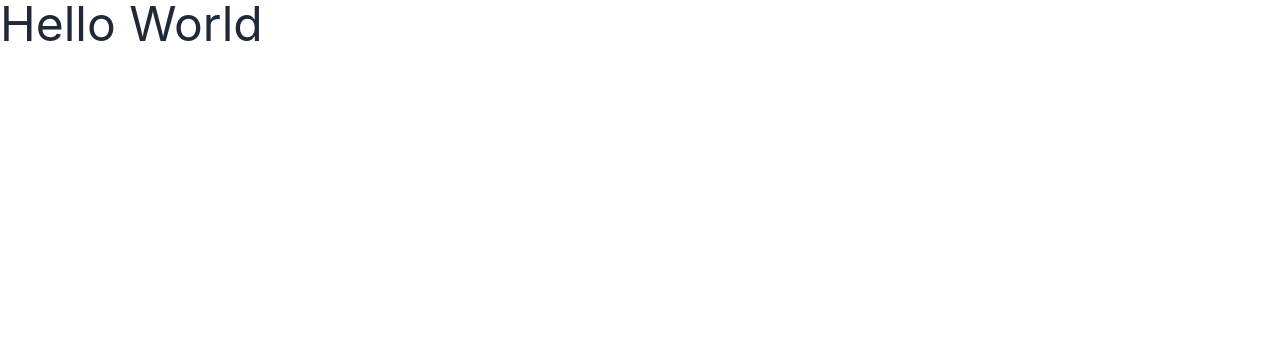
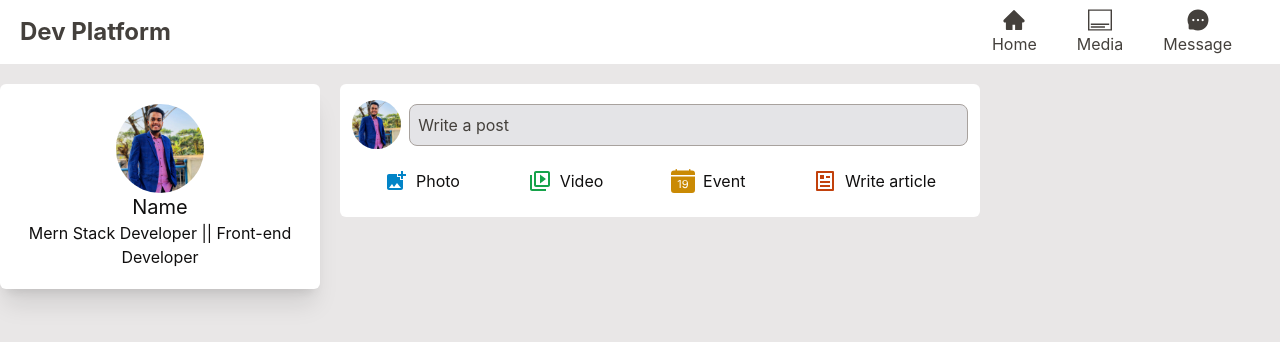
Before and after one commit to ifty17/dev-platform-client, a React (Create React App) app: page / in a window 1280 px wide. Shown: the top 342 px of the page. Built offline with nearby package versions, Linux system fonts and the light colour scheme.

Commit message:
added posting design

```diff
--- a/package.json
+++ b/package.json
@@ -9,6 +9,8 @@
     "daisyui": "^2.46.0",
     "react": "^18.2.0",
     "react-dom": "^18.2.0",
+    "react-icons": "^4.7.1",
+    "react-router-dom": "^6.6.1",
     "react-scripts": "5.0.1",
     "web-vitals": "^2.1.4"
   },
--- a/public/index.html
+++ b/public/index.html
@@ -1,5 +1,5 @@
 <!DOCTYPE html>
-<html lang="en">
+<html  data-theme="garden" lang="en">
   <head>
     <meta charset="utf-8" />
     <link rel="icon" href="%PUBLIC_URL%/favicon.ico" />
--- a/src/App.js
+++ b/src/App.js
@@ -1,10 +1,9 @@
-import logo from './logo.svg';
-import './App.css';
+import Home from "./pages/Home/Home/Home";
 
 function App() {
   return (
-    <div>
-      <h1 className='text-5xl'>Hello World</h1>
+    <div className="max-w-[1440px] mx-auto">
+      <Home></Home>
     </div>
   );
 }
--- /dev/null
+++ b/src/pages/Home/Home/Home.js
@@ -0,0 +1,14 @@
+import React from 'react';
+import Navbar from '../Navbar/Navbar';
+import Post from '../Post/Post';
+
+const Home = () => {
+    return (
+      <div>
+        <Navbar></Navbar>
+        <Post></Post>
+      </div>
+    );
+};
+
+export default Home;
--- /dev/null
+++ b/src/pages/Home/Navbar/Navbar.js
@@ -0,0 +1,92 @@
+import React from 'react';
+import { AiFillHome, AiFillMessage } from "react-icons/ai";
+import { TfiLayoutMediaOverlay } from "react-icons/tfi";
+
+const Navbar = () => {
+
+    const navItems = (
+      <React.Fragment>
+        <li className="flex flex-col justify-center items-center text-stone-700 hover:text-black">
+          <span>
+            <AiFillHome className="text-2xl"></AiFillHome>
+          </span>
+          <span className="">Home</span>
+        </li>
+        <li className="flex flex-col justify-center items-center text-stone-700 hover:text-black">
+          <span>
+            <TfiLayoutMediaOverlay className="text-2xl"></TfiLayoutMediaOverlay>
+          </span>
+          <span>Media </span>
+        </li>
+        <li className="flex flex-col justify-center items-center text-stone-700 hover:text-black">
+          <span>
+            <AiFillMessage className="text-2xl"></AiFillMessage>
+          </span>
+          <span>Message </span>
+        </li>
+      </React.Fragment>
+    );
+    const nav = (
+      <React.Fragment>
+        <li className=" flex flex-row ml-3 items-center gap-2 ">
+          <span>
+            <AiFillHome className="text-2xl"></AiFillHome>
+          </span>
+          <span className="">Home</span>
+        </li>
+        <li className="flex flex-row ml-3 items-center gap-2">
+          <span>
+            <TfiLayoutMediaOverlay className="text-2xl"></TfiLayoutMediaOverlay>
+          </span>
+          <span>Media </span>
+        </li>
+        <li className="flex flex-row ml-3 items-center gap-2">
+          <span>
+            <AiFillMessage className="text-2xl"></AiFillMessage>
+          </span>
+          <span>Message </span>
+        </li>
+      </React.Fragment>
+    );
+
+    return (
+      <div className="navbar bg-white">
+        <div className="navbar-start">
+          <div className="dropdown">
+            <label tabIndex={0} className="btn btn-ghost lg:hidden">
+              <svg
+                xmlns="http://www.w3.org/2000/svg"
+                className="h-5 w-5"
+                fill="none"
+                viewBox="0 0 24 24"
+                stroke="currentColor"
+              >
+                <path
+                  strokeLinecap="round"
+                  strokeLinejoin="round"
+                  strokeWidth="2"
+                  d="M4 6h16M4 12h8m-8 6h16"
+                />
+              </svg>
+            </label>
+            <ul
+              tabIndex={0}
+              className="menu-compact dropdown-content mt-3 p-2 shadow bg-base-100 rounded-box w-52"
+            >
+              {nav}
+            </ul>
+          </div>
+          <a className="md:mx-3 font-bold text-xl md:text-2xl text-stone-700 hover:text-black">
+            Dev Platform
+          </a>
+        </div>
+        <div className="navbar-end hidden lg:flex ">
+          <ul className="flex items-center gap-10 justify-center mr-10">
+            {navItems}
+          </ul>
+        </div>
+      </div>
+    );
+};
+
+export default Navbar;
--- /dev/null
+++ b/src/pages/Home/Post/Post.js
@@ -0,0 +1,76 @@
+import React from 'react';
+import profile from '../../../assets/profile.jpg'
+import { MdAddPhotoAlternate, MdOutlineVideoLibrary } from "react-icons/md";
+import { BsFillCalendarDateFill } from "react-icons/bs";
+import { RiArticleLine } from "react-icons/ri";
+
+const Post = () => {
+    return (
+      <div className="flex gap-5 mt-5">
+        <div className="rounded-md w-[25%] bg-white shadow-xl">
+          <div className="px-3 py-5">
+            <img
+              className="w-[30%] mx-auto rounded-full"
+              src={profile}
+              alt=""
+            />
+            <div className="text-center">
+              <h2 className="text-xl">Name</h2>
+              <p>Mern Stack Developer || Front-end Developer</p>
+            </div>
+          </div>
+        </div>
+        <div className="w-[50%] h-[42%]  bg-white py-4 px-3 rounded-md">
+          <div className="flex gap-2 justify-center items-center">
+            <img className="w-[8%] rounded-full" src={profile} alt="" />
+            <label
+              htmlFor="post-modal"
+              className="w-full h-[10%] py-2 bg-zinc-200 px-2 rounded-lg text-stone-700 border border-stone-400"
+            >
+              <p>Write a post</p>
+            </label>
+          </div>
+          <label
+            htmlFor="post-modal"
+            className="flex justify-between mx-6 mt-3"
+          >
+            <p className="flex gap-2 hover:bg-zinc-200 p-2 rounded-md">
+              <MdAddPhotoAlternate className="text-2xl text-sky-600"></MdAddPhotoAlternate>{" "}
+              <span>Photo</span>
+            </p>
+            <p className="flex gap-2 hover:bg-zinc-200 p-2 rounded-md">
+              <MdOutlineVideoLibrary className="text-2xl text-green-600"></MdOutlineVideoLibrary>{" "}
+              <span>Video</span>
+            </p>
+            <p className="flex gap-2 hover:bg-zinc-200 p-2 rounded-md">
+              <BsFillCalendarDateFill className="text-2xl text-yellow-600"></BsFillCalendarDateFill>{" "}
+              <span>Event</span>
+            </p>
+            <p className="flex gap-2 hover:bg-zinc-200 p-2 rounded-md">
+              <RiArticleLine className="text-2xl text-orange-700"></RiArticleLine>{" "}
+              <span>Write article</span>
+            </p>
+          </label>
+        </div>
+        <input type="checkbox" id="post-modal" className="modal-toggle" />
+        <div className="modal modal-bottom sm:modal-middle">
+          <div className="modal-box">
+            <h3 className="font-bold text-lg">
+              Congratulations random Internet user!
+            </h3>
+            <p className="py-4">
+              You've been selected for a chance to get one year of subscription
+              to use Wikipedia for free!
+            </p>
+            <div className="modal-action">
+              <label htmlFor="post-modal" className="btn">
+                Yay!
+              </label>
+            </div>
+          </div>
+        </div>
+      </div>
+    );
+};
+
+export default Post;
```
Also changed, not shown: src/assets/profile.jpg (added), src/routes/Routes.js (added), 1 other file (tests, documents, lock files or other folders).
